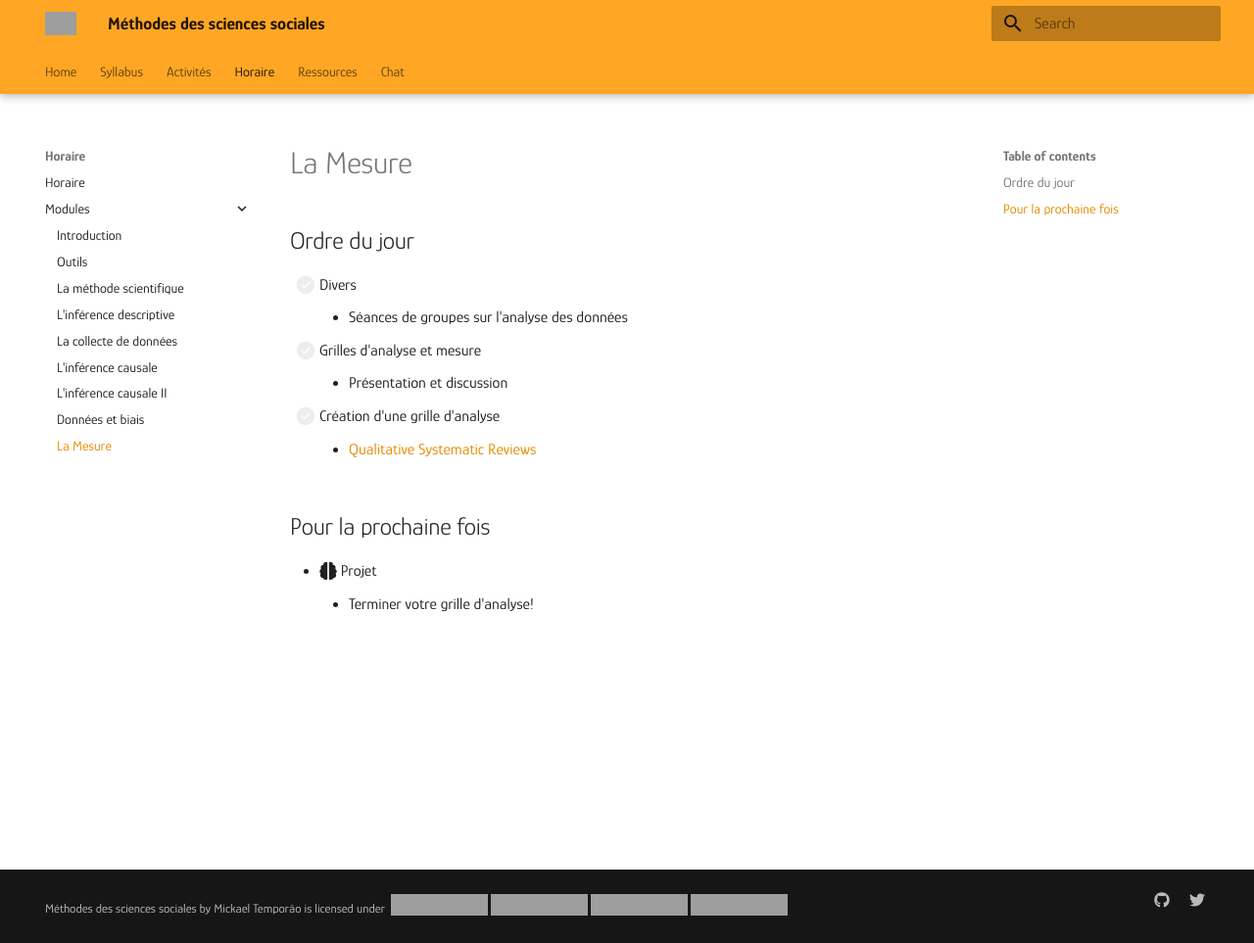
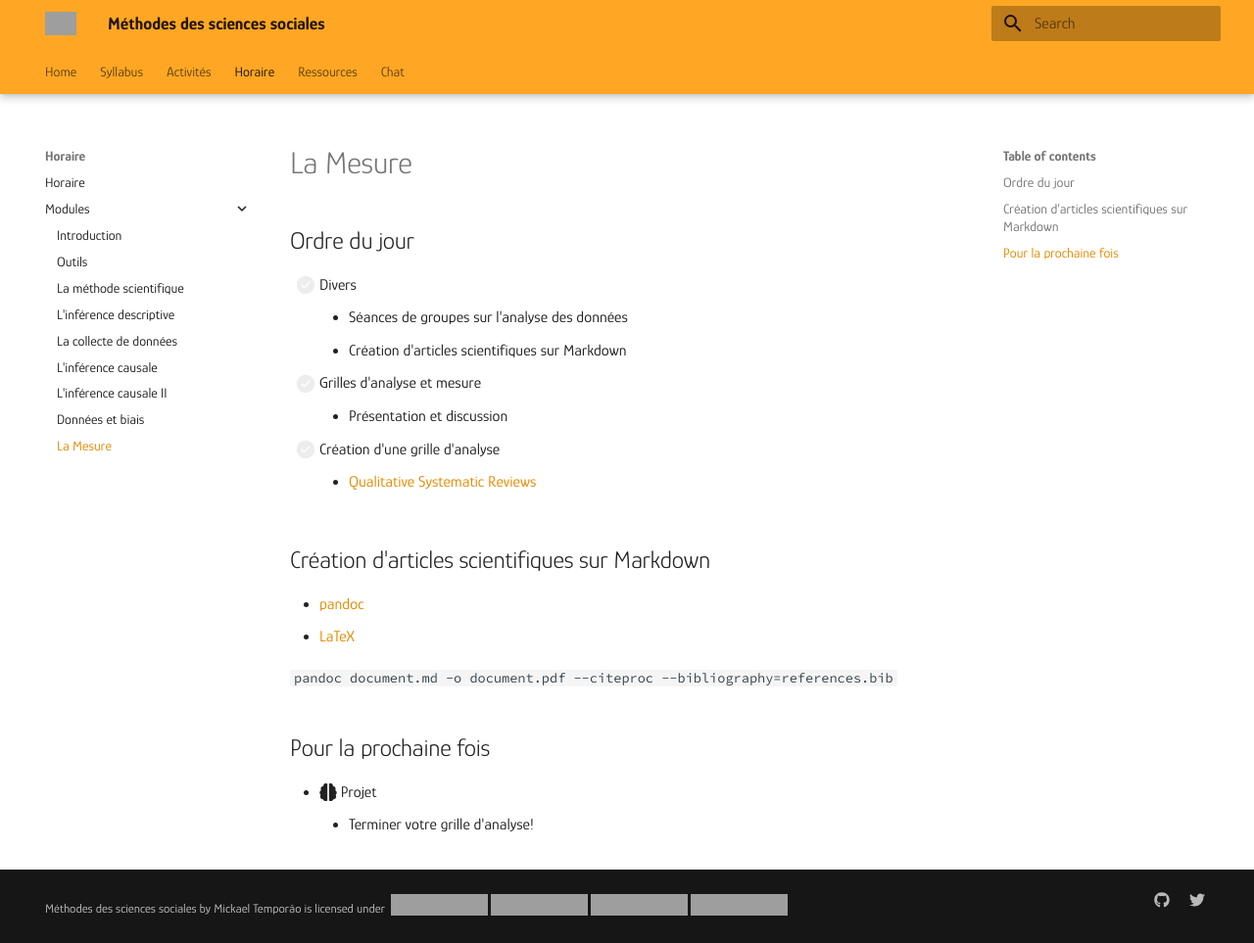
Before and after one commit to mickaeltemporao/mdss, an MkDocs documentation site: the page built from docs/modules/measurement.md, in a window 1280 px wide and 963 px high. Shown: the whole window at 98% size. Built offline with MkDocs 1.6.1 and Material for MkDocs 9.7.7, drawn with Linux system fonts in a browser that asks for light colours; grey boxes are pictures that could not be loaded.

Commit message:
add markdown

````diff
--- a/docs/modules/measurement.md
+++ b/docs/modules/measurement.md
@@ -1,14 +1,20 @@
 # La Mesure
 
 ## Ordre du jour
-
 - [ ] Divers
     - Séances de groupes sur l'analyse des données
+    - Création d'articles scientifiques sur Markdown
 - [ ] Grilles d'analyse et mesure
     - Présentation et discussion
 - [ ] Création d'une grille d'analyse
     - [Qualitative Systematic Reviews](https://journals.sagepub.com/doi/pdf/10.1177/1468794113481790?casa_token=xp4tpTDbziQAAAAA:PxecDbbdb-TRPyKs7Q3LtZh-XlOFVWTR7qbAQtjYv82T4OKoWAhlBNZK2-g31epOvnxeRQ-8IERODQ)
 
+## Création d'articles scientifiques sur Markdown
+- [pandoc](https://pandoc.org/installing.html)
+- [LaTeX](https://www.latex-project.org/get/)
+
+```pandoc document.md -o document.pdf --citeproc --bibliography=references.bib```
+
 ## Pour la prochaine fois
 
 - :fontawesome-solid-brain: Projet
````
